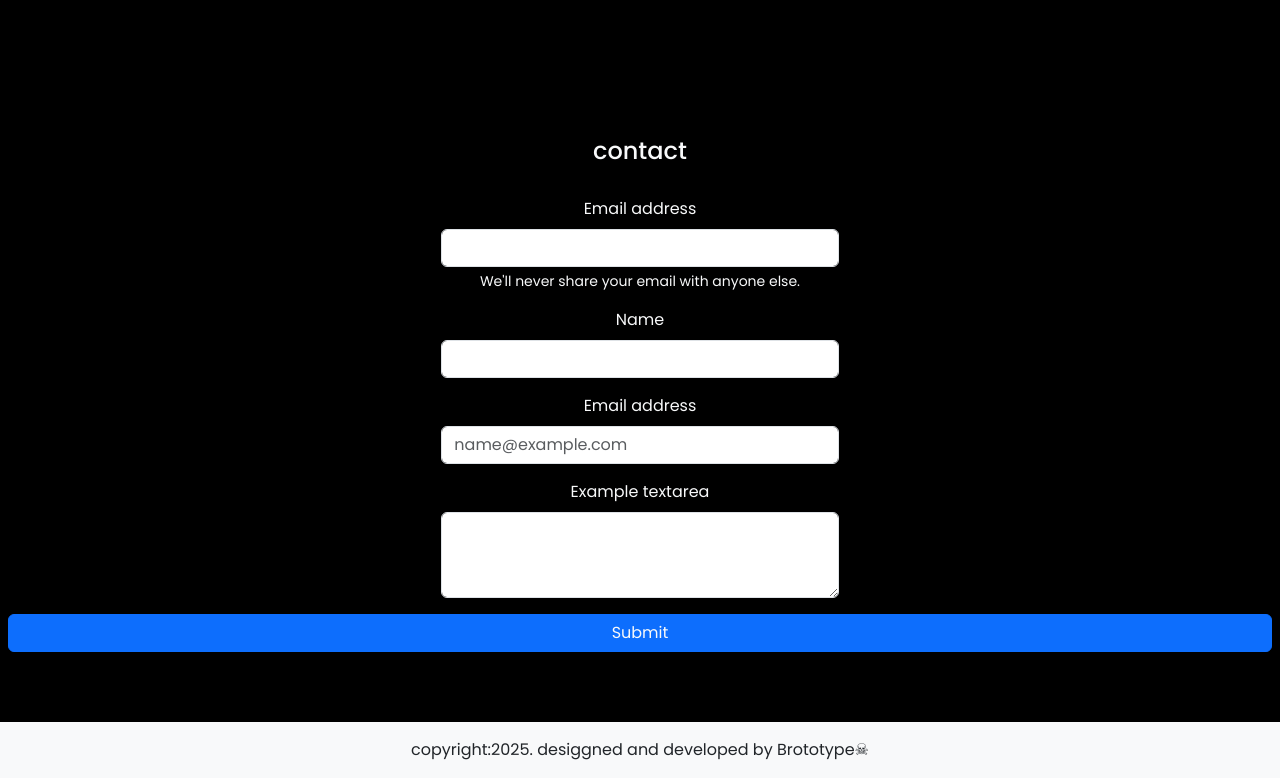
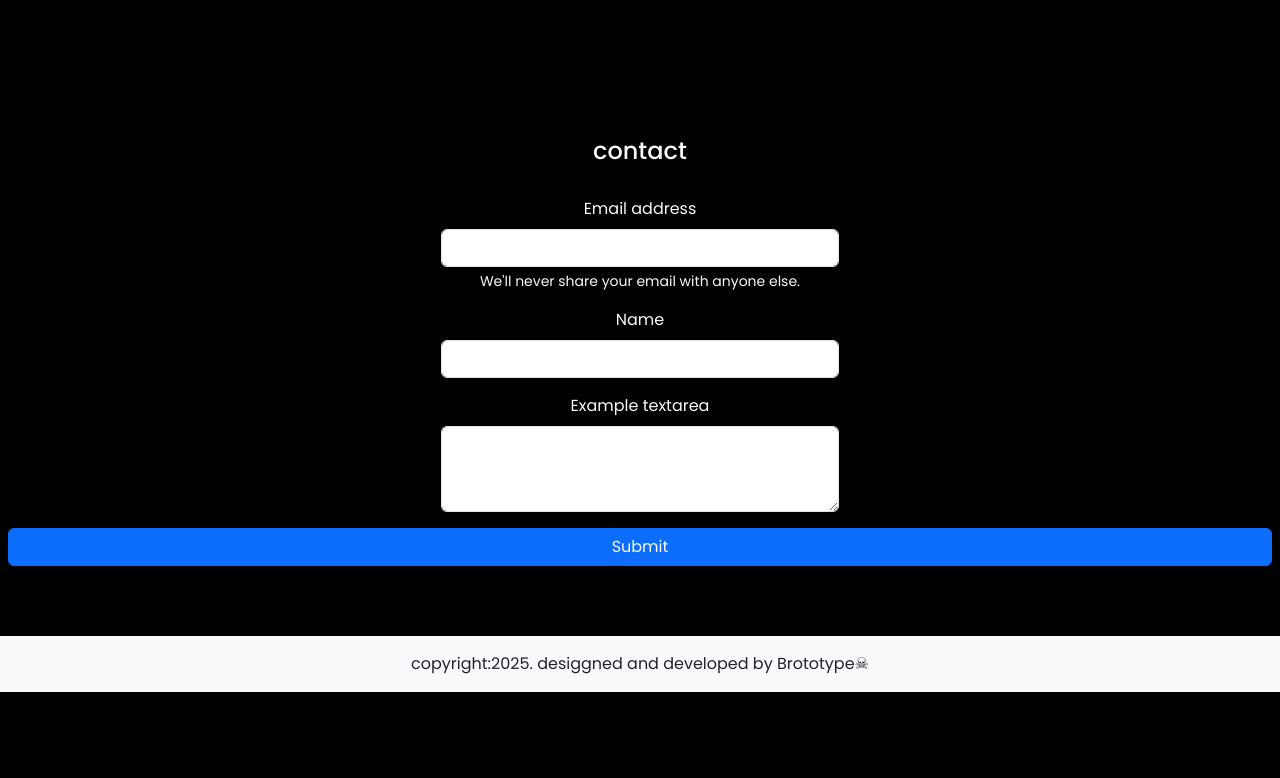
Before and after one commit to anime-sad/deep, a plain HTML site: page project/index.html in a window 1280 px wide. Shown: the part 1662-2440 px from the top of the page. After the commit the page ends 2354 px from the top, so only its background shows below. Drawn offline with nearby package versions, Linux system fonts and the light colour scheme.

Commit message:
Update index.html

```diff
--- a/project/index.html
+++ b/project/index.html
@@ -133,10 +133,6 @@
                       <label for="name" class="form-label text-light">Name</label>
                       <input type="text" class="form-control" id="name" aria-describedby="emailHelp">
                     </div>
-                    <div class="mb-3">
-                        <label for="message" class="form-label text-light">Email address</label>
-                        <input type="email" class="form-control" id="message" placeholder="name@example.com">
-                      </div>
                       <div class="mb-3">
                         <label for="message" class="form-label text-light">Example textarea</label>
                         <textarea class="form-control" id="message" rows="3"></textarea>
```
